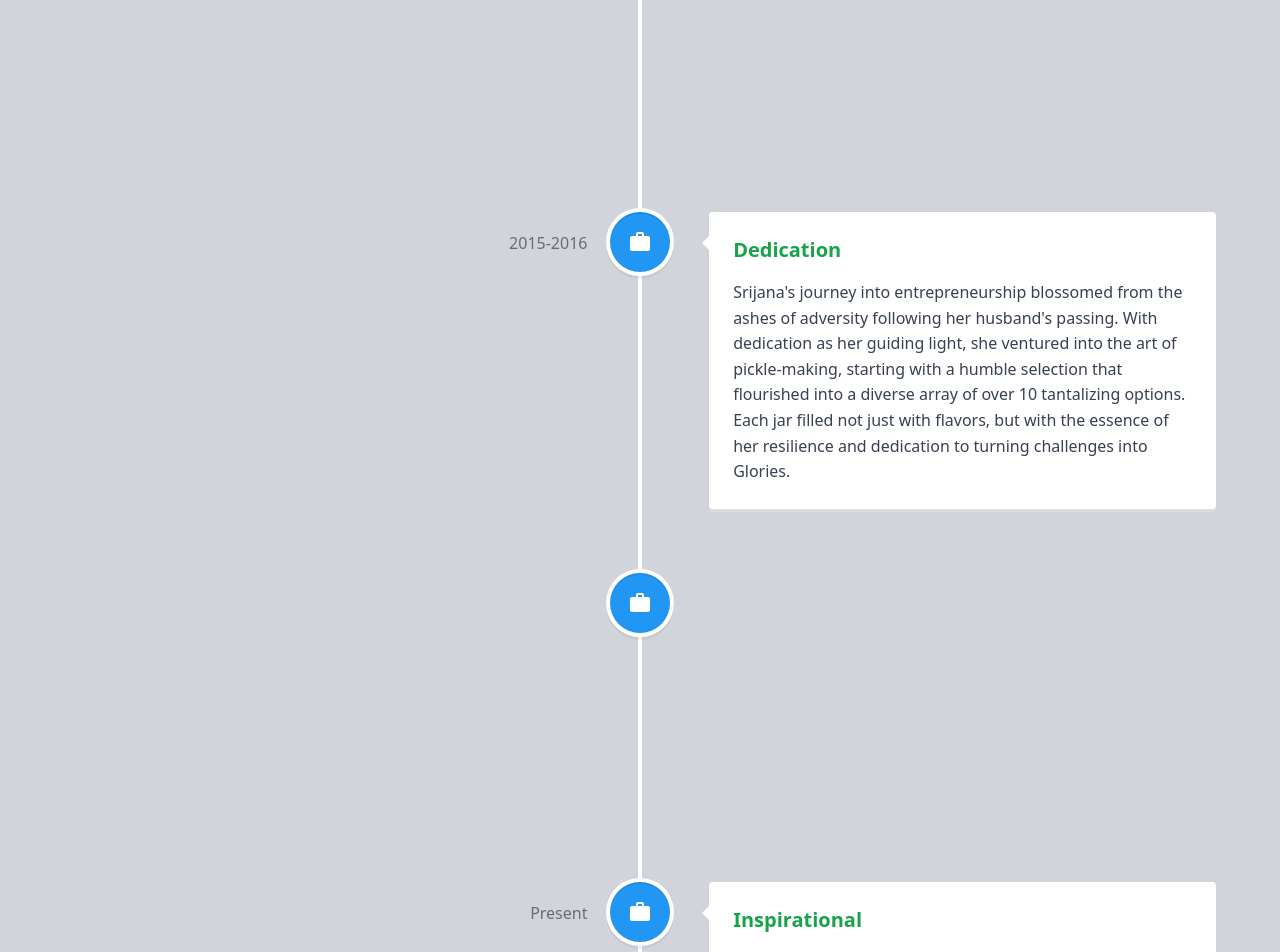
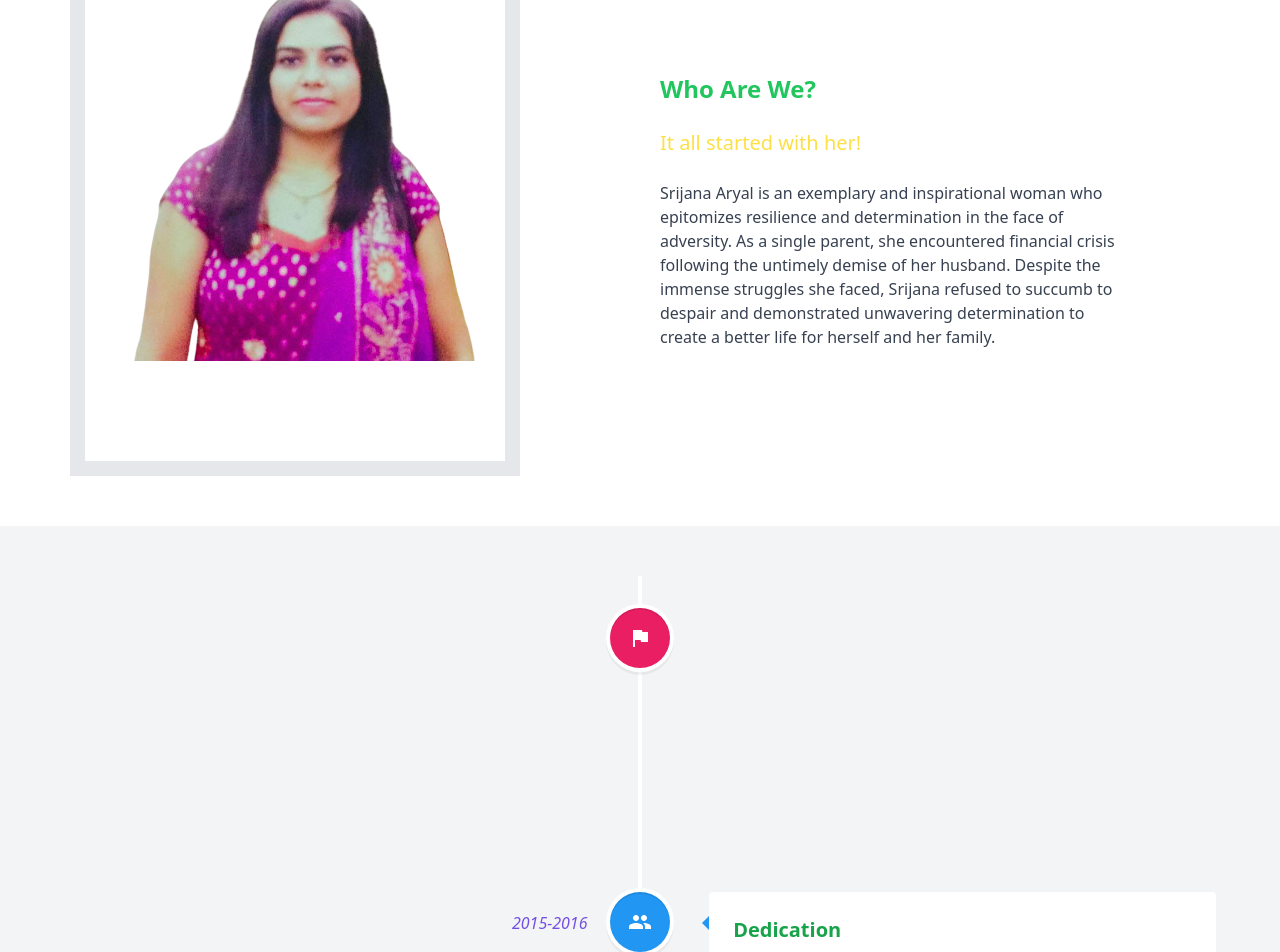
Before and after one commit to anishmendes/Pickle-Ecommerce-Project, a React (Vite) app: page /Ourstory in a window 1280 px wide. Shown: the part 360-1312 px from the top of the page. Built offline with nearby package versions, Linux system fonts and the light colour scheme.

Commit message:
all set for the day

```diff
--- a/src/Components/Pages/Ourstory.jsx
+++ b/src/Components/Pages/Ourstory.jsx
@@ -1,21 +1,52 @@
 import React from 'react'
 import { VerticalTimeline, VerticalTimelineElement }  from 'react-vertical-timeline-component';
 import 'react-vertical-timeline-component/style.min.css';
-import WorkIcon from '@mui/icons-material/Work';
-import SchoolIcon from '@mui/icons-material/School';
+import FlagIcon from '@mui/icons-material/Flag';
+import PeopleIcon from '@mui/icons-material/People';
 import StarIcon from '@mui/icons-material/Star'
+import ConstructionIcon from '@mui/icons-material/Construction';
+import PersonAddAlt1Icon from '@mui/icons-material/PersonAddAlt1';
+import './Story.css'
 
 const Ourstory = () => {
   return (
-    <div className='mt-[50px] flex items-center bg-gray-300'>
-     <VerticalTimeline>
+
+
+    <>
+       <div className='flex flex-row justify-around items-center mb-[40px]'>
+
+<div className='flex border-[30%] items-start pl-[20px] mt-[100px] pb-[100px] border border-[15px] '>
+  <img src="./src/assets/srijana.png" alt="person" className='h-[400px] w-[400px]'/>
+</div>
+<div className='flex flex-col pr-[80px] pt-[160px] pb-[60px] max-w-[550px]'>
+  <h1 className='text-2xl font-bold pb-6 text-green-500'>Who Are We?</h1>
+
+  <h2 className='text-xl font-medium pb-6 text-yellow-300'>It all started with her!</h2>
+
+  <p className='font-medium'>Srijana Aryal is an exemplary and inspirational woman who epitomizes resilience and determination in the face of adversity. As a single parent, she encountered financial crisis following the untimely demise of her husband. Despite the immense struggles she faced, Srijana refused to succumb to despair and demonstrated unwavering determination to create a better life for herself and her family.</p>
+</div>
+
+</div>
+
+
+
+
+
+    <div className='mt-[50px] flex items-center bg-gray-100 pt-[50px] pb-[50px]'>
+
+
+
+
+
+
+     <VerticalTimeline >
   <VerticalTimelineElement
-    className="vertical-timeline-element--work"
+    className="vertical-timeline-element--work "
 
     contentArrowStyle={{ borderRight: '7px solid  rgb(33, 150, 243)' }}
     date="2009 - 2011"
     iconStyle={{ background: 'rgb(233, 30, 99)', color: '#fff' }}
-    icon={<WorkIcon />}
+    icon={<FlagIcon />}
   >
     <h3 className="vertical-timeline-element-title text-xl font-bold text-green-600">Our Humble Beginnings</h3>
     {/* <h4 className="vertical-timeline-element-subtitle">Miami, FL</h4> */}
@@ -26,9 +57,10 @@ const Ourstory = () => {
   </VerticalTimelineElement>
   <VerticalTimelineElement
     className="vertical-timeline-element--work"
+    contentArrowStyle={{ borderRight: '7px solid  rgb(33, 150, 243)' }}
     date="2015-2016"
     iconStyle={{ background: 'rgb(33, 150, 243)', color: '#fff' }}
-    icon={<WorkIcon />}
+    icon={<PeopleIcon />}
     >
     <h3 className="vertical-timeline-element-title text-xl font-bold text-green-600">Dedication</h3>
     {/* <h4 className="vertical-timeline-element-subtitle">San Francisco, CA</h4> */}
@@ -38,9 +70,10 @@ const Ourstory = () => {
   </VerticalTimelineElement>
   <VerticalTimelineElement
     className="vertical-timeline-element--work"
+    contentArrowStyle={{ borderRight: '7px solid  rgb(33, 150, 243)' }}
     date="2017-2024"
     iconStyle={{ background: 'rgb(33, 150, 243)', color: '#fff' }}
-    icon={<WorkIcon />}
+    icon={<ConstructionIcon />}
     >
     <h3 className="vertical-timeline-element-title  text-xl font-bold text-green-600">Growth</h3>
     {/* <h4 className="vertical-timeline-element-subtitle">Los Angeles, CA</h4> */}
@@ -50,9 +83,10 @@ const Ourstory = () => {
   </VerticalTimelineElement>
   <VerticalTimelineElement
     className="vertical-timeline-element--work"
+    contentArrowStyle={{ borderRight: '7px solid  rgb(33, 150, 243)' }}
     date="Present"
     iconStyle={{ background: 'rgb(33, 150, 243)', color: '#fff' }}
-    icon={<WorkIcon />}
+    icon={<PersonAddAlt1Icon />}
     >
     <h3 className="vertical-timeline-element-title text-xl font-bold text-green-600 ">Inspirational</h3>
     {/* <h4 className="vertical-timeline-element-subtitle">San Francisco, CA</h4> */}
@@ -97,6 +131,7 @@ const Ourstory = () => {
     </p>
   </VerticalTimelineElement> */}
   <VerticalTimelineElement
+  contentArrowStyle={{ borderRight: '7px solid  rgb(33, 150, 243)' }}
    date="Thank You"
    iconStyle={{ background: 'rgb(16, 204, 82)', color: '#fff' }}
    icon={<StarIcon />}
@@ -110,6 +145,7 @@ const Ourstory = () => {
     </VerticalTimelineElement>
 </VerticalTimeline>
     </div>
+     </>
   )
 }
 
--- /dev/null
+++ b/src/Components/Pages/Story.css
@@ -0,0 +1,8 @@
+/* timeline.css */
+.vertical-timeline-element-date {
+    color: rgb(62, 9, 219); /* Change the text color */
+
+  font-style: italic;
+
+    font-weight: bolder; /* Optional: bold text */
+  }
```
Also changed, not shown: src/assets/srijana.png (added). Lines whose indentation alone changed are shown as unchanged.
